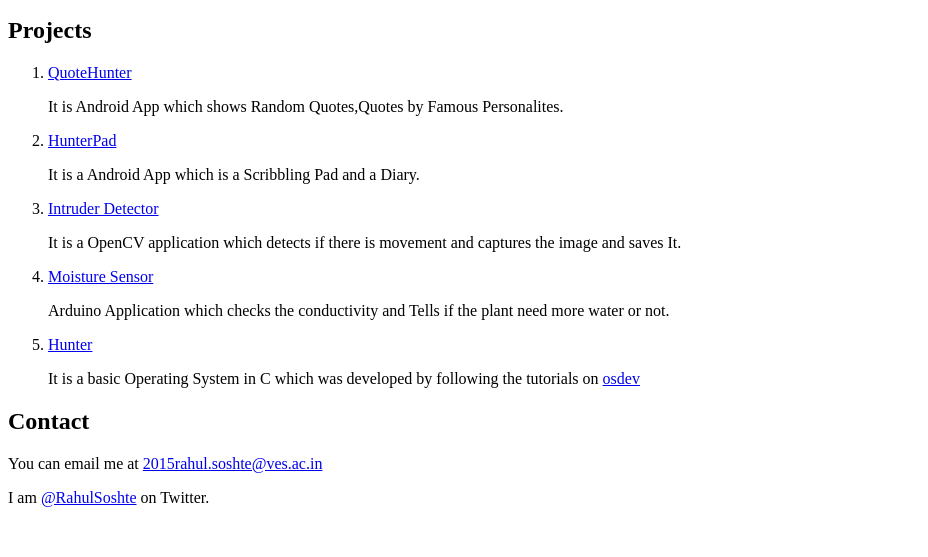
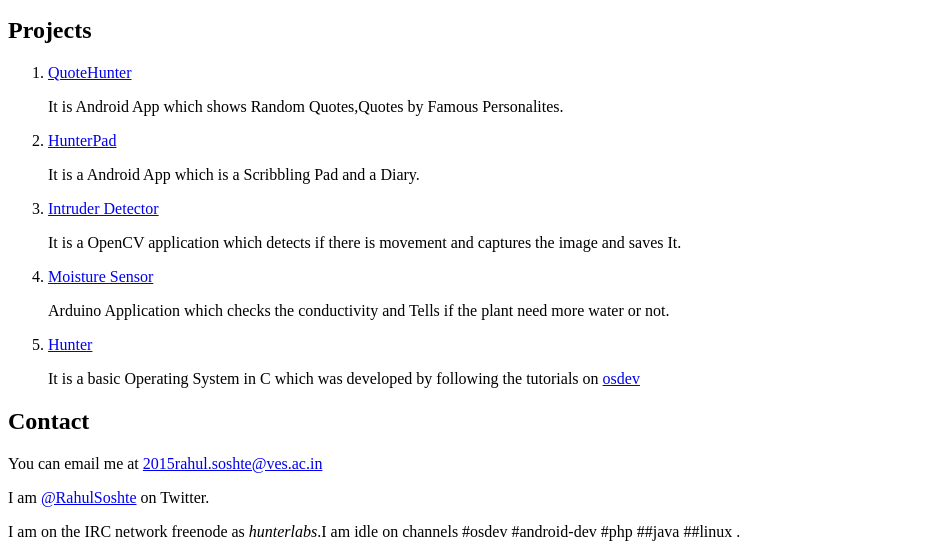
Before and after one commit to rahul-soshte/rahul-soshte.github.io, a plain HTML site: page index.html in a window 1280 px wide. Shown: the part 593-1150 px from the top of the page, without its empty margins (0-928 px from the left). Before the commit the page ends 1116 px from the top, so only its background shows below. Drawn offline with Linux system fonts and the light colour scheme.

Commit message:
IRC freenode

```diff
--- a/index.html
+++ b/index.html
@@ -47,6 +47,6 @@ I am an <b>Android Developer</b> and go by the developer name of <b>'HunterLabs'
 <h2>Contact</h2>
 <p>You can email me at <a href="mailto:2015rahul.soshte@ves.ac.in">2015rahul.soshte@ves.ac.in</a></p>
 <p>I am <a href="https://twitter.com/RahulSoshte">@RahulSoshte</a> on Twitter.</p>
-
+<p>I am on the IRC network freenode as <em>hunterlabs</em>.I am idle on channels #osdev #android-dev #php ##java ##linux .</p>
 </body>
 </html>
```
